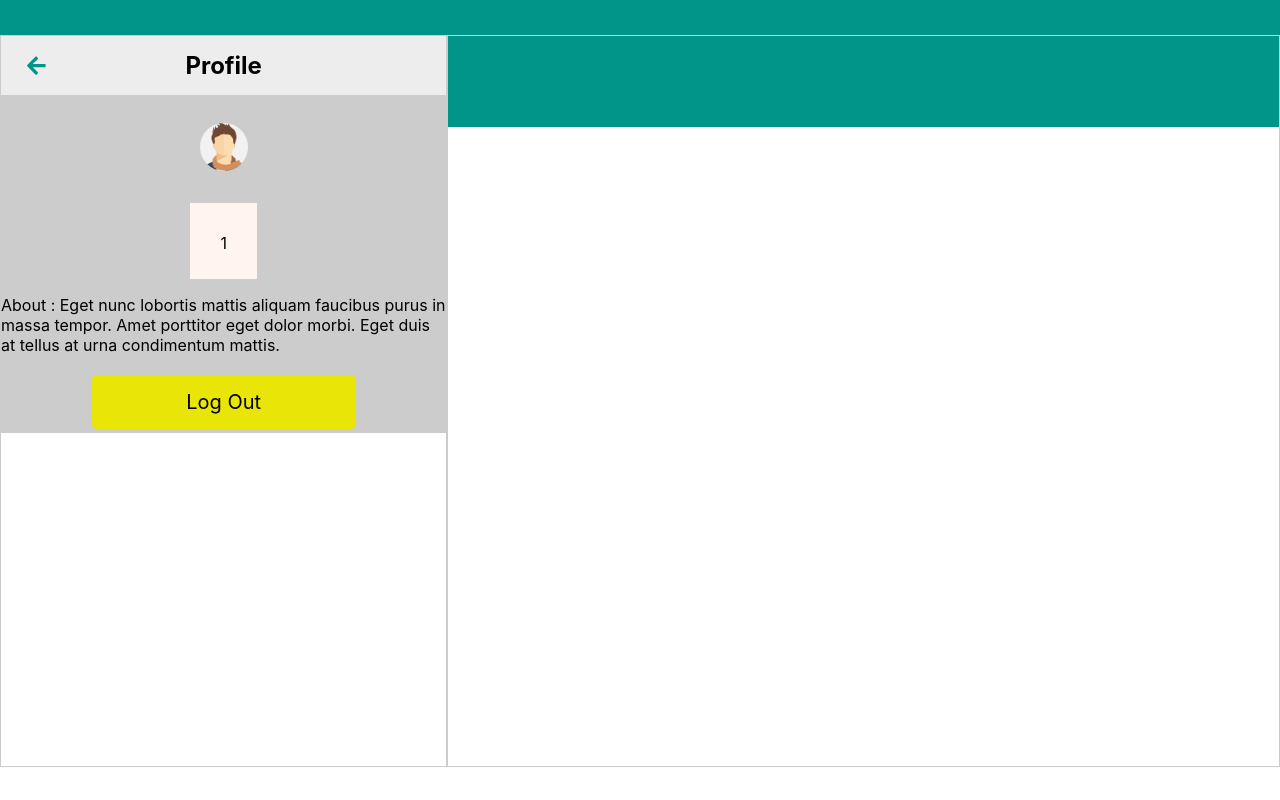
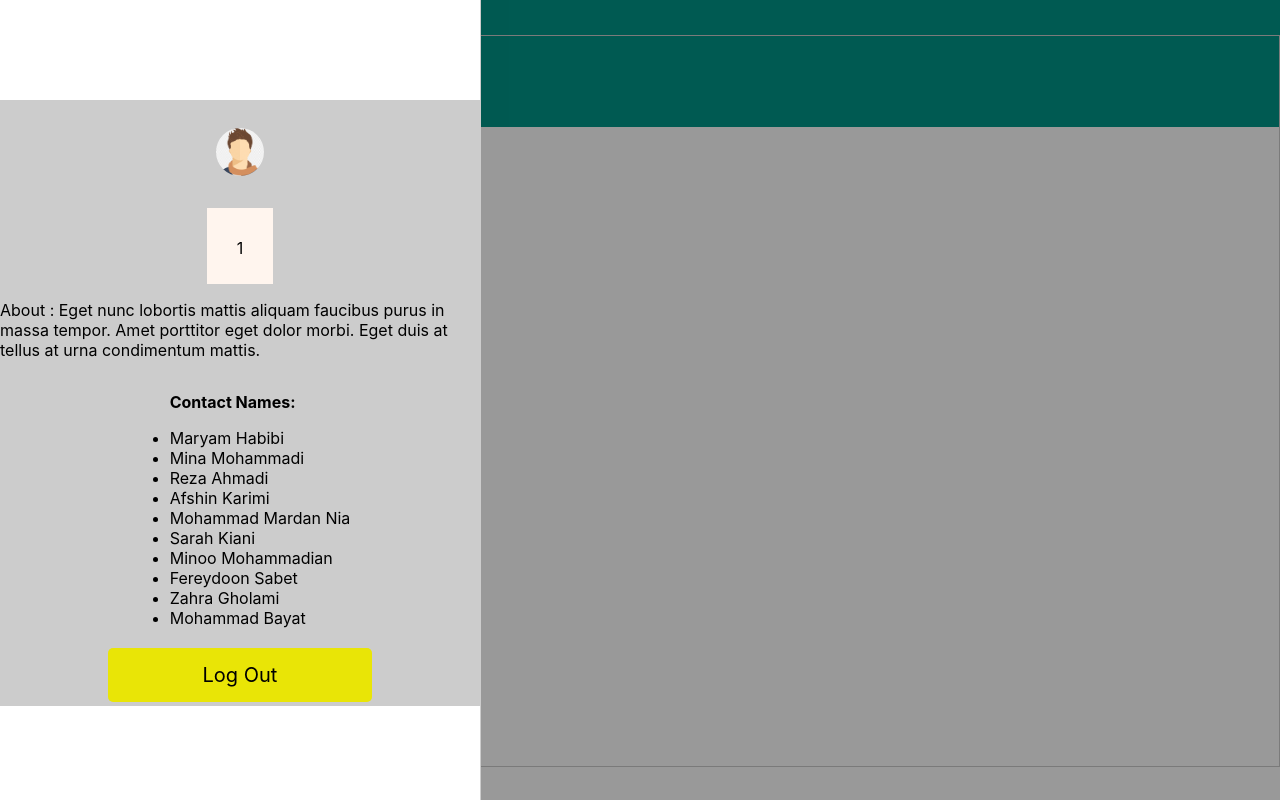
Before and after one commit to mohsen-pashootan/messenger-template, a React (Create React App) app: page /chat-panel/1 in a window 1280 px wide. Both pictures are taken after a click on the icon 36 px from the left and 65 px from the top of the page. Built offline with nearby package versions, Linux system fonts and the light colour scheme.

Commit message:
change side bar status to ful screen and dynamicaly change the last message

```diff
--- a/src/pages/chat/components/appStatus.js
+++ b/src/pages/chat/components/appStatus.js
@@ -1,5 +1,7 @@
 import React, { useState, useRef, useEffect } from "react";
 import TitleBar from "./titleBar";
+import SideBar from "./sideBar";
+import OwnerStatus from "./ownerStatus";
 import { FontAwesomeIcon } from "@fortawesome/react-fontawesome";
 import {
   faBars,
@@ -8,7 +10,13 @@ import {
 } from "@fortawesome/free-solid-svg-icons";
 import styles from "./appStatus.module.scss";
 
-export default function AppStatus({ onSearch, selfStatusMode }) {
+export default function AppStatus({
+  onSearch,
+  selfStatusMode,
+  userName,
+  list,
+  AddContact,
+}) {
   const [mode, setMode] = useState("list");
   const input = useRef(null);
 
@@ -31,6 +39,12 @@ export default function AppStatus({ onSearch, selfStatusMode }) {
     selfStatusMode("status");
   }
 
+  function handleClose() {
+    setMode((prevMode) => {
+      return "list";
+    });
+  }
+
   useEffect(() => {
     if (mode === "search") {
       input.current.focus();
@@ -42,9 +56,18 @@ export default function AppStatus({ onSearch, selfStatusMode }) {
   const searchMode = mode === "search";
 
   return (
+    <>
+      <SideBar toggle={statusMode} onClose={handleClose}>
+        {
+          <OwnerStatus
+            userName={userName}
+            list={list}
+            AddContact={AddContact}
+          />
+        }
+      </SideBar>
       <TitleBar
         first={
-        listMode ? (
           <FontAwesomeIcon
             icon={faBars}
             size="lg"
@@ -52,15 +75,6 @@ export default function AppStatus({ onSearch, selfStatusMode }) {
             className={styles["pointer"]}
             onClick={gotoStatusMode}
           />
-        ) : (
-          <FontAwesomeIcon
-            icon={faArrowLeft}
-            size="lg"
-            color="#009588"
-            className={styles["pointer"]}
-            onClick={gotoListMode}
-          />
-        )
         }
         middle={
           <div className={styles["app-title"]}>
@@ -88,5 +102,6 @@ export default function AppStatus({ onSearch, selfStatusMode }) {
           )
         }
       />
+    </>
   );
 }
--- a/src/pages/chat/components/chatDetail.js
+++ b/src/pages/chat/components/chatDetail.js
@@ -28,7 +28,7 @@ export default function ChatDetail({
   useEffect(() => {
     myInput.current.focus();
     lastEmptyMessage.current.scrollIntoView({ behavior: "smooth" });
-  }, [selectedChatId, messages]);
+  }, [selectedChatId, messages.length]);
 
   function handleSubmitMessage() {
     if (text !== "") {
--- a/src/pages/chat/components/listItem.module.scss
+++ b/src/pages/chat/components/listItem.module.scss
@@ -51,6 +51,10 @@
     padding-left: 10px;
     font-size: 0.9em;
     align-items: flex-start;
+    text-overflow: ellipsis;
+    overflow: hidden;
+    white-space: nowrap;
+    width: 200px;
   }
 
   .avatar {
--- a/src/pages/chat/components/ownerStatus.js
+++ b/src/pages/chat/components/ownerStatus.js
@@ -3,7 +3,7 @@ import { Link } from "react-router-dom";
 import styles from "./ownerStatus.module.scss";
 import Avatar from "./avatar";
 
-export default function OwnerStatus({ userName }) {
+export default function OwnerStatus({ userName, list, AddContact }) {
   return (
     <div className={styles["my-status-container"]}>
       <div className={styles["avatar"]}>
@@ -16,8 +16,20 @@ export default function OwnerStatus({ userName }) {
         <p>
           About : Eget nunc lobortis mattis aliquam faucibus purus in massa
           tempor. Amet porttitor eget dolor morbi. Eget duis at tellus at urna
-          condimentum mattis.{" "}
+          condimentum mattis.
         </p>
+      </div>
+      <div>
+        <ul>
+          <p>
+            <strong>Contact Names:</strong>
+          </p>
+          {list.map((item) => (
+            <li key={item.id} onClick={() => AddContact(item.id)}>
+              {item.name}
+            </li>
+          ))}
+        </ul>
       </div>
       <Link to="/" className={styles["log-out"]}>
         Log Out
--- a/src/pages/chat/components/ownerStatus.module.scss
+++ b/src/pages/chat/components/ownerStatus.module.scss
@@ -5,6 +5,12 @@
     justify-content: center;
     align-items: center;
     flex-direction: column;
+    // overflow: auto;
+    // scroll-behavior: smooth;
+
+    >li {
+        text-decoration: none;
+    }
 
     .avatar {
         margin-top: 28px;
@@ -18,10 +24,8 @@
 
     }
 
-
     .name {
         background-color: seashell;
-        // width: 100%;
         text-align: center;
         padding: 14px 30px 10px;
     }
--- /dev/null
+++ b/src/pages/chat/components/sideBar.js
@@ -0,0 +1,28 @@
+import React from "react";
+import ReactDOM from "react-dom";
+import styles from "./sideBar.module.scss";
+
+export default function SideBar({ toggle, onClose, children }) {
+  // function handleToggle(props) {
+  //   setToggle(props);
+  // }
+
+  return ReactDOM.createPortal(
+    <div
+      className={
+        styles["par"] + " " + (toggle ? styles["show"] : styles["hide"])
+      }
+      onClick={onClose}
+    >
+      <div
+        className={
+          styles["chil"] + " " + (toggle ? styles["show"] : styles["hide"])
+        }
+        onClick={(e) => e.stopPropagation()}
+      >
+        {children}
+      </div>
+    </div>,
+    document.body
+  );
+}
--- /dev/null
+++ b/src/pages/chat/components/sideBar.module.scss
@@ -0,0 +1,44 @@
+.par {
+    z-index: 998;
+    width: 100%;
+    height: 100%;
+    background-color: rgb(0, 0, 0);
+    background-color: rgba(0, 0, 0, 0.4);
+    position: fixed;
+    padding-top: 100px;
+    left: 0;
+    top: 0;
+    // overflow-y: auto;
+
+
+    &.show {
+        display: block;
+    }
+
+    &.hide {
+        display: none;
+    }
+
+}
+
+.chil {
+    z-index: 999;
+    height: 100%;
+    background-color: white;
+    position: absolute;
+    padding-top: 100px;
+    border-right: solid 1px #ccc;
+    left: 0;
+    top: 0;
+    transition: width 0.5s;
+    overflow-y: auto;
+
+    &.show {
+        width: 37.5%;
+    }
+
+    &.hide {
+        width: 0px;
+        overflow-x: hidden;
+    }
+}
--- a/src/pages/chat/index.js
+++ b/src/pages/chat/index.js
@@ -1,10 +1,11 @@
 import React, { useEffect, useReducer } from "react";
 import AppStatus from "./components/appStatus";
-import OwnerStatus from "./components/ownerStatus";
+// import OwnerStatus from "./components/ownerStatus";
 import ListItem from "./components/listItem";
 import List from "./components/list";
 import ChatDetail from "./components/chatDetail";
 import styles from "./index.module.scss";
+
 import { getListItems, getRecentChats, setSubmitMessage } from "./server";
 
 function reducer(state, action) {
@@ -89,21 +90,31 @@ export default function Index({ match }) {
     dispatch({ type: "STATUS_ENABLED", payload: mode });
   }
 
+  function handleAddContact(id) {
+    // const addContact = state.list.find((item) => item.id === id);
+    handleClick(id);
+
+    // console.log(addContact);
+  }
+
   return (
     <div className={styles["layout"]}>
       <div className={styles["side"]}>
-        <AppStatus onSearch={handleSearch} selfStatusMode={handleStatusMode} />
-        {state.status === "status" ? (
-          <OwnerStatus userName={match.params.username} />
-        ) : (
+        <AppStatus
+          onSearch={handleSearch}
+          selfStatusMode={handleStatusMode}
+          userName={match.params.username}
+          list={state.list}
+          AddContact={handleAddContact}
+        />
+
         <List>
           {state.list
             .filter((item) =>
-                item.name
-                  .toLowerCase()
-                  .includes(state.searchedlist.toLowerCase())
+              item.name.toLowerCase().includes(state.searchedlist.toLowerCase())
             )
             .map((item) => {
+              const lastmessage = item.messages.length - 1;
               return (
                 <ListItem
                   key={item.id}
@@ -111,14 +122,13 @@ export default function Index({ match }) {
                   avatar={item.avatar}
                   time={item.time}
                   unreadMessageCount={item.unreadMessageCount}
-                    text={item.text}
+                  text={item.messages[lastmessage].text}
                   selected={item.id === state.selectedChatId}
                   onClick={() => handleClick(item.id)}
                 />
               );
             })}
         </List>
-        )}
       </div>
       <div className={styles["main"]}>
         {state.selectedChatId && (
@@ -138,7 +148,3 @@ export default function Index({ match }) {
     </div>
   );
 }
-
-// (state.searchedlist.length > 0
-//   ? state.searchedlist
-//   : state.list
--- a/src/pages/chat/server.js
+++ b/src/pages/chat/server.js
@@ -472,7 +472,8 @@ class ChatManager {
   }
 
   getChatLists() {
-    return this.chats.map(({ messages, ...rest }) => rest);
+    // return this.chats.map(({ messages, ...rest }) => rest);
+    return this.chats;
   }
 
   setMessage(text, chatId) {
```
Lines whose indentation alone changed are shown as unchanged.
